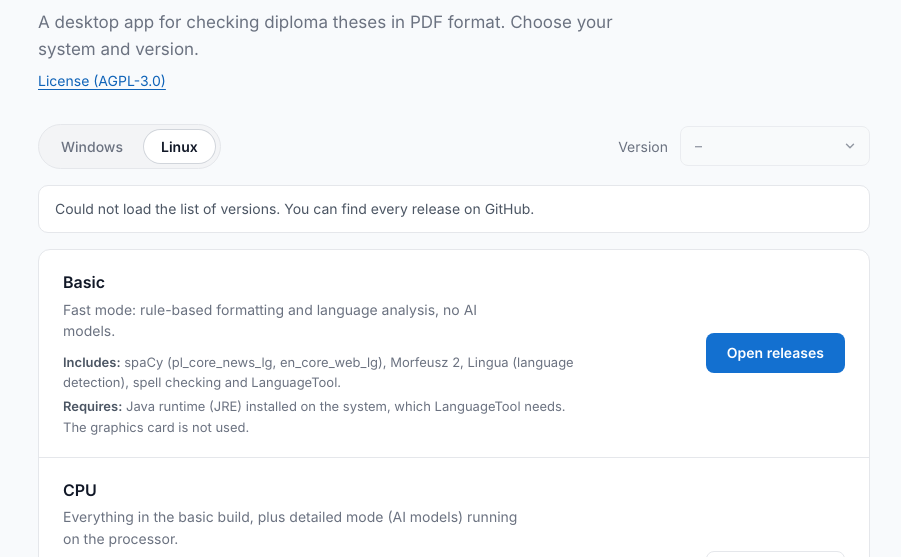
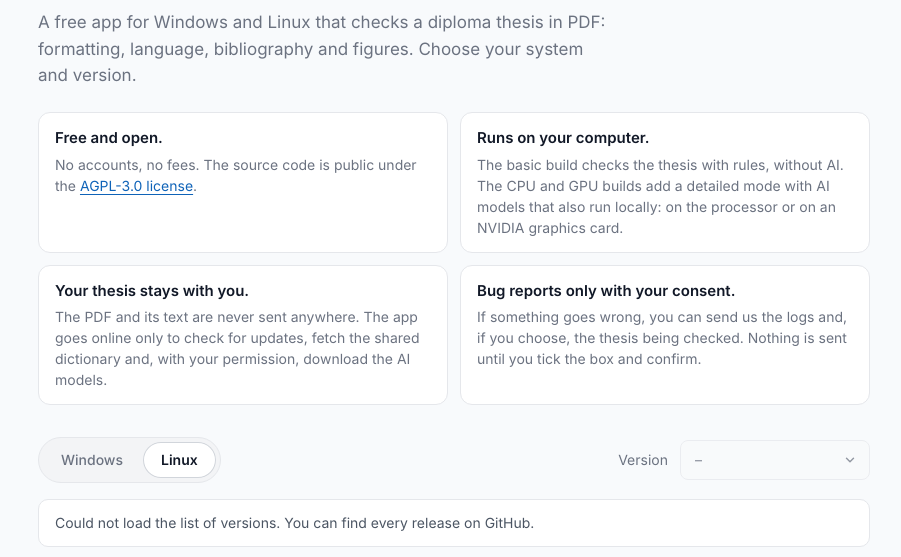
Before and after one commit to PDF-Diploma-Checker/diploma-checker-download, a plain HTML site: page index.html in a window 1280 px wide. Shown: the part 194-751 px from the top of the page, without its empty margins (186-1087 px from the left). Drawn offline with Linux system fonts and the light colour scheme; no server answers.

Commit message:
Describe what the app does and what it sends

```diff
--- a/assets/app.js
+++ b/assets/app.js
@@ -21,7 +21,11 @@ const TEXT = {
     title: "Pobierz DiplomaChecker",
     description: "Pobierz DiplomaChecker, aplikację desktopową do sprawdzania prac dyplomowych w formacie PDF. Windows i Linux.",
     h1: "Pobierz DiplomaChecker",
-    lead: "Aplikacja desktopowa do sprawdzania prac dyplomowych w formacie PDF. Wybierz system i wersję.",
+    lead: "Bezpłatna aplikacja na Windows i Linux, która sprawdza pracę dyplomową w PDF: formatowanie, język, bibliografię i rysunki. Wybierz system i wersję.",
+    fact_free: "<strong>Bezpłatna i otwarta.</strong> Bez kont i opłat. Kod źródłowy jest publiczny, na <a href=\"LICENSE.txt\">licencji AGPL-3.0</a>.",
+    fact_local: "<strong>Działa na Twoim komputerze.</strong> Wersja podstawowa sprawdza pracę regułami, bez AI. Wersje CPU i GPU dodają tryb dokładny z modelami AI, które też działają lokalnie: na procesorze albo na karcie graficznej NVIDIA.",
+    fact_private: "<strong>Twoja praca zostaje u Ciebie.</strong> Plik PDF ani jego treść nie są nigdzie wysyłane. Z internetem aplikacja łączy się tylko po to, by sprawdzić aktualizacje, pobrać wspólny słownik i, za Twoją zgodą, modele AI.",
+    fact_report: "<strong>Zgłoszenie błędu tylko za zgodą.</strong> Gdy coś pójdzie nie tak, możesz wysłać nam logi, a jeśli zechcesz, także sprawdzaną pracę. Nic nie zostanie wysłane, dopóki tego nie zaznaczysz i nie zatwierdzisz.",
     os_label: "System operacyjny",
     version: "Wersja",
     base_name: "Podstawowa",
@@ -85,7 +89,11 @@ const TEXT = {
     title: "Download DiplomaChecker",
     description: "Download DiplomaChecker, a desktop app for checking diploma theses in PDF format. Windows and Linux.",
     h1: "Download DiplomaChecker",
-    lead: "A desktop app for checking diploma theses in PDF format. Choose your system and version.",
+    lead: "A free app for Windows and Linux that checks a diploma thesis in PDF: formatting, language, bibliography and figures. Choose your system and version.",
+    fact_free: "<strong>Free and open.</strong> No accounts, no fees. The source code is public under the <a href=\"LICENSE.txt\">AGPL-3.0 license</a>.",
+    fact_local: "<strong>Runs on your computer.</strong> The basic build checks the thesis with rules, without AI. The CPU and GPU builds add a detailed mode with AI models that also run locally: on the processor or on an NVIDIA graphics card.",
+    fact_private: "<strong>Your thesis stays with you.</strong> The PDF and its text are never sent anywhere. The app goes online only to check for updates, fetch the shared dictionary and, with your permission, download the AI models.",
+    fact_report: "<strong>Bug reports only with your consent.</strong> If something goes wrong, you can send us the logs and, if you choose, the thesis being checked. Nothing is sent until you tick the box and confirm.",
     os_label: "Operating system",
     version: "Version",
     base_name: "Basic",
--- a/assets/style.css
+++ b/assets/style.css
@@ -61,7 +61,10 @@ a:hover { color: var(--accent-btn); }
 .hero { padding-top: 48px; padding-bottom: 32px; }
 .hero h1 { font-size: 36px; line-height: 1.2; font-weight: 600; letter-spacing: -0.015em; }
 .lead { margin-top: 12px; max-width: 54ch; font-size: 17px; color: var(--text-2); }
-.hero-license { margin-top: 8px; font-size: 14px; color: var(--text-2); }
+.facts { list-style: none; margin-top: 24px; padding: 0; display: grid; grid-template-columns: repeat(2, 1fr); gap: 12px; }
+@media (max-width: 640px) { .facts { grid-template-columns: 1fr; } }
+.facts li { padding: 14px 16px; border: 1px solid var(--border); border-radius: 12px; background: var(--surface); font-size: 14px; line-height: 1.5; color: var(--text-2); }
+.facts strong { display: block; margin-bottom: 4px; font-size: 15px; font-weight: 600; color: var(--text); }
 
 /* chooser */
 .bar { display: flex; flex-wrap: wrap; align-items: center; justify-content: space-between; gap: 16px; margin-bottom: 16px; }
--- a/index.html
+++ b/index.html
@@ -4,7 +4,7 @@
   <meta charset="utf-8">
   <meta name="viewport" content="width=device-width, initial-scale=1">
   <title>Pobierz DiplomaChecker</title>
-  <meta name="description" content="Pobierz DiplomaChecker, aplikację desktopową do sprawdzania prac dyplomowych w formacie PDF. Windows i Linux.">
+  <meta name="description" content="DiplomaChecker: bezpłatna aplikacja na Windows i Linux, która sprawdza pracę dyplomową w PDF na Twoim komputerze, bez wysyłania jej do internetu.">
   <meta name="color-scheme" content="light">
   <link rel="icon" href="assets/logo.svg" type="image/svg+xml">
   <link rel="preload" href="assets/fonts/inter-400.woff2" as="font" type="font/woff2" crossorigin>
@@ -27,8 +27,13 @@
   <main class="wrap">
     <section class="hero">
       <h1 data-i18n="h1">Pobierz DiplomaChecker</h1>
-      <p class="lead" data-i18n="lead">Aplikacja desktopowa do sprawdzania prac dyplomowych w formacie PDF. Wybierz system i wersję.</p>
-      <p class="hero-license"><a href="LICENSE.txt" data-i18n="license">Licencja (AGPL-3.0)</a></p>
+      <p class="lead" data-i18n="lead"></p>
+      <ul class="facts">
+        <li data-i18n-html="fact_free"></li>
+        <li data-i18n-html="fact_local"></li>
+        <li data-i18n-html="fact_private"></li>
+        <li data-i18n-html="fact_report"></li>
+      </ul>
     </section>
 
     <section class="chooser" aria-label="Pobieranie">
```
